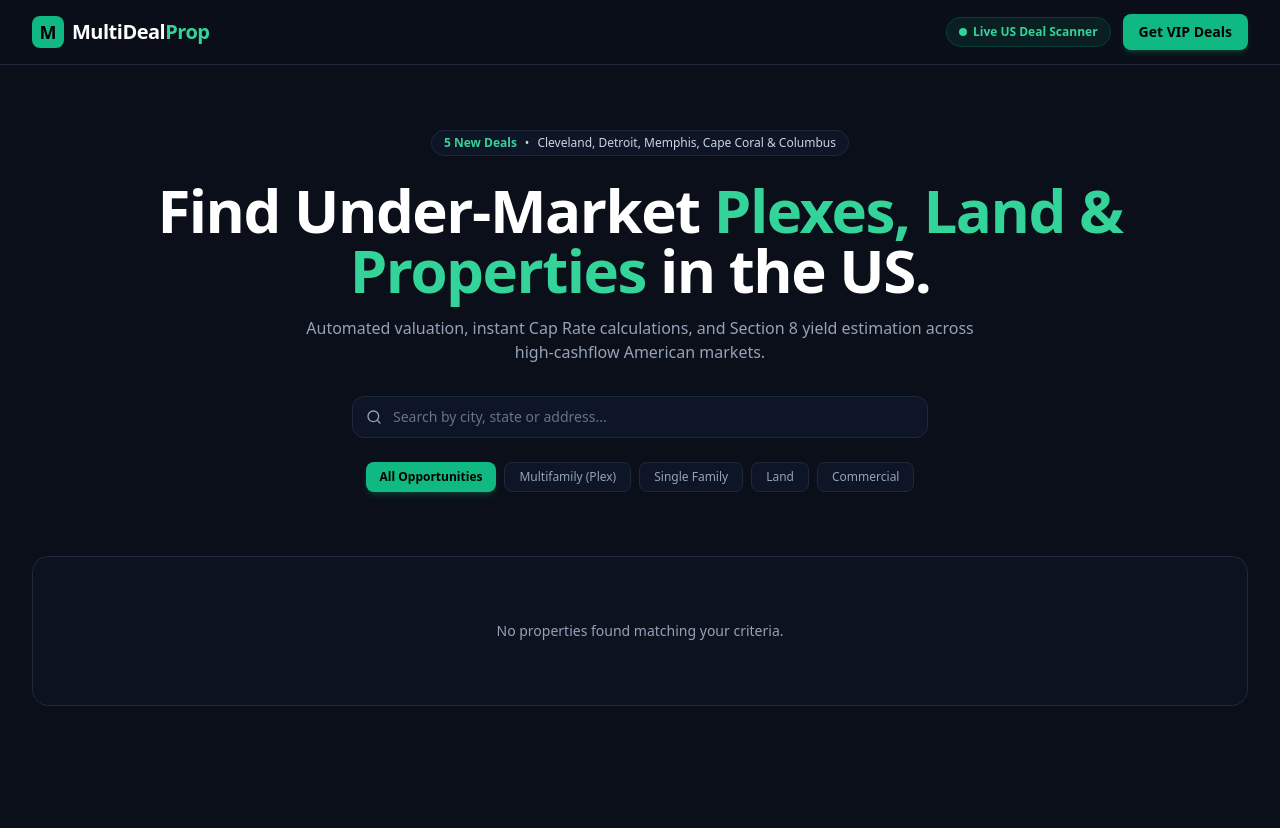
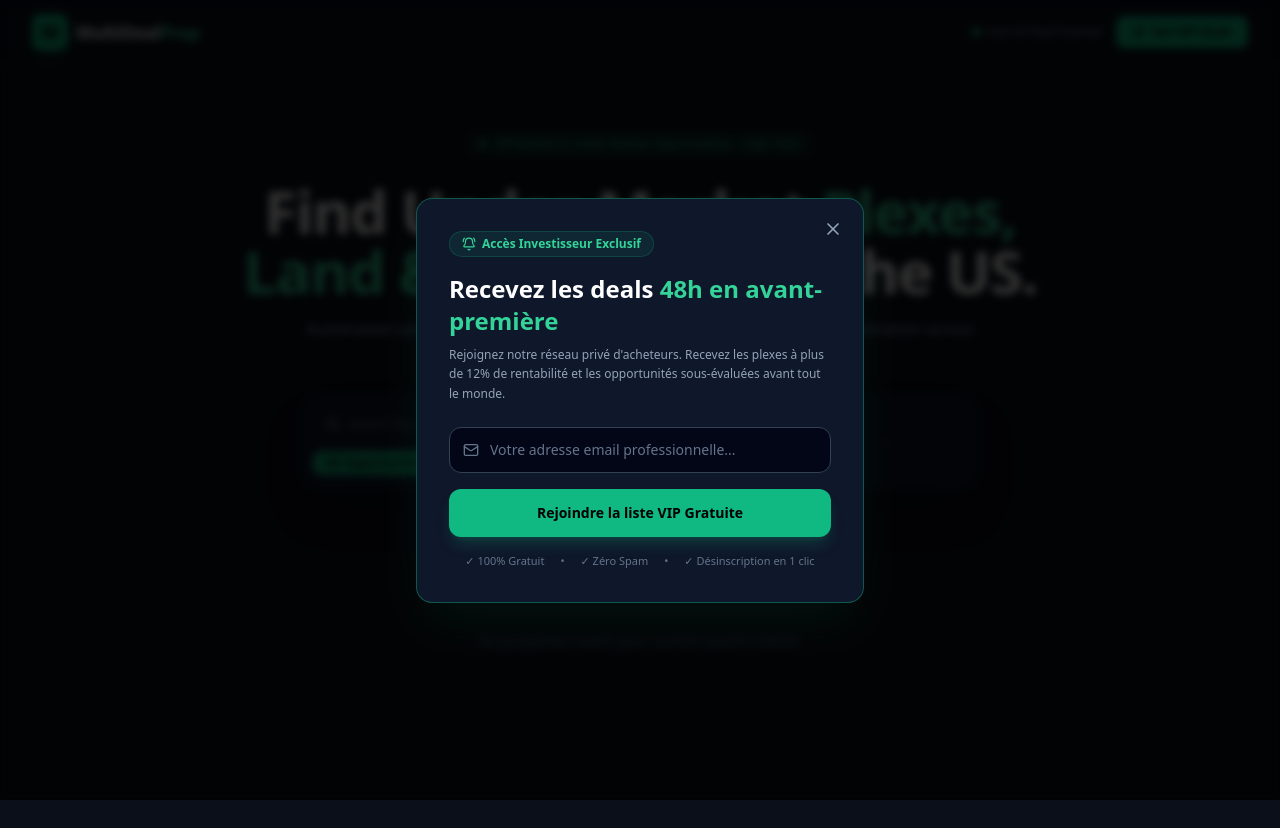
Before and after one commit to MultiDeal/multidealprop, a Next.js app: page / in a window 1280 px wide. Both pictures are taken after a click on the button "Get VIP Deals". Before the commit the page ends 802 px from the top, so only its background shows below. Built offline with nearby package versions, Linux system fonts and the light colour scheme; no server answers; the database is empty.

Commit message:
Refactor HomePage component and improve VIP modal

```diff
--- a/src/app/page.tsx
+++ b/src/app/page.tsx
@@ -4,22 +4,21 @@ import { useEffect, useState } from 'react';
 import { supabase } from '@/lib/supabase';
 import {
   Building2,
-  Home,
-  TreePine,
-  Store,
   MapPin,
-  Lock,
   ArrowUpRight,
   ShieldCheck,
   Search,
-  SlidersHorizontal
+  CheckCircle2,
+  Mail,
+  X,
+  Sparkles,
+  BellRing
 } from 'lucide-react';
 
 interface Deal {
   id: string;
-  listing_id: string;
   title: string;
-  property_type: 'plex' | 'single_family' | 'land' | 'commercial';
+  property_type: string;
   formatted_address: string;
   city: string;
   state: string;
@@ -32,6 +31,7 @@ interface Deal {
   deal_score: number;
   section8_eligible: boolean;
   is_vip_only: boolean;
+  image_url?: string;
 }
 
 export default function HomePage() {
@@ -40,154 +40,155 @@ export default function HomePage() {
   const [filterType, setFilterType] = useState<string>('all');
   const [searchCity, setSearchCity] = useState<string>('');
 
+  // États pour la modale VIP
+  const [isVipModalOpen, setIsVipModalOpen] = useState(false);
+  const [vipEmail, setVipEmail] = useState('');
+  const [vipSubmitting, setVipSubmitting] = useState(false);
+  const [vipSuccess, setVipSuccess] = useState(false);
+
   useEffect(() => {
     async function fetchDeals() {
-      setLoading(true);
       try {
-        let query = supabase
+        const { data, error } = await supabase
           .from('deals')
           .select('*')
           .order('deal_score', { ascending: false });
 
-        if (filterType !== 'all') {
-          query = query.eq('property_type', filterType);
-        }
-
-        const { data, error } = await query;
-        if (!error && data) {
-          setDeals(data as Deal[]);
-        }
+        if (error) throw error;
+        if (data) setDeals(data as Deal[]);
       } catch (err) {
         console.error('Error fetching deals:', err);
       } finally {
         setLoading(false);
       }
     }
+    fetchDeals();
+  }, []);
 
-    fetchDeals();
-  }, [filterType]);
+  const handleVipSubmit = async (e: React.FormEvent) => {
+    e.preventDefault();
+    if (!vipEmail) return;
+    setVipSubmitting(true);
 
-  const filteredDeals = deals.filter(deal => {
-    if (!searchCity) return true;
-    const match = `${deal.city} ${deal.state} ${deal.formatted_address}`.toLowerCase();
-    return match.includes(searchCity.toLowerCase());
-  });
-
-  const getPropertyIcon = (type: string) => {
-    switch (type) {
-      case 'plex':
-        return <Building2 className="w-4 h-4" />;
-      case 'single_family':
-        return <Home className="w-4 h-4" />;
-      case 'land':
-        return <TreePine className="w-4 h-4" />;
-      case 'commercial':
-        return <Store className="w-4 h-4" />;
-      default:
-        return <Building2 className="w-4 h-4" />;
+    try {
+      await supabase.from('leads').insert([
+        { email: vipEmail, interested_in: 'VIP Deals Club' }
+      ]);
+      setVipSuccess(true);
+    } catch (err) {
+      console.error('Error submitting VIP lead:', err);
+    } finally {
+      setVipSubmitting(false);
     }
   };
 
-  const getPropertyLabel = (type: string) => {
-    switch (type) {
-      case 'plex': return 'Multifamily (Plex)';
-      case 'single_family': return 'Single Family';
-      case 'land': return 'Land / Lot';
-      case 'commercial': return 'Commercial';
-      default: return type;
-    }
-  };
+  const filteredDeals = deals.filter(deal => {
+    const matchesType = filterType === 'all' || deal.property_type.toLowerCase() === filterType.toLowerCase();
+    const matchesCity = searchCity === '' ||
+      deal.city.toLowerCase().includes(searchCity.toLowerCase()) ||
+      deal.state.toLowerCase().includes(searchCity.toLowerCase()) ||
+      deal.title.toLowerCase().includes(searchCity.toLowerCase());
+    return matchesType && matchesCity;
+  });
 
   return (
-    <div className="min-h-screen bg-[#0B0F19] text-slate-100 selection:bg-emerald-500 selection:text-black">
+    <div className="min-h-screen bg-[#0B0F19] text-slate-100 selection:bg-emerald-500 selection:text-black relative">
       {/* Header */}
-      <header className="border-b border-slate-800 bg-[#0B0F19]/90 backdrop-blur-md sticky top-0 z-50">
+      <header className="border-b border-slate-800/80 bg-[#0B0F19]/80 backdrop-blur sticky top-0 z-40">
         <div className="max-w-7xl mx-auto px-4 sm:px-6 lg:px-8 h-16 flex items-center justify-between">
           <div className="flex items-center gap-2">
-            <div className="h-8 w-8 rounded-lg bg-emerald-500 flex items-center justify-center font-black text-black text-lg">
+            <div className="bg-emerald-500 text-black font-black text-xl w-9 h-9 rounded-lg flex items-center justify-center shadow-lg shadow-emerald-500/20">
               M
             </div>
-            <span className="text-xl font-bold tracking-tight text-white">
-              MultiDeal<span className="text-emerald-400">Prop</span>
-            </span>
+            <span className="font-extrabold text-lg tracking-tight text-white">MultiDeal<span className="text-emerald-400">Prop</span></span>
           </div>
-
           <div className="flex items-center gap-3">
-            <span className="hidden sm:inline-flex items-center gap-1.5 text-xs font-semibold text-emerald-400 bg-emerald-500/10 px-3 py-1.5 rounded-full border border-emerald-500/20">
-              <span className="w-2 h-2 rounded-full bg-emerald-400 animate-pulse" />
+            <span className="text-xs text-slate-400 hidden sm:inline-flex items-center gap-1.5">
+              <span className="w-2 h-2 rounded-full bg-emerald-400 animate-pulse"></span>
               Live US Deal Scanner
             </span>
-            <button className="bg-emerald-500 hover:bg-emerald-400 text-black font-semibold text-xs sm:text-sm px-4 py-2 rounded-lg transition-all shadow-md shadow-emerald-500/20">
-              Get VIP Deals
+            <button
+              onClick={() => {
+                setVipSuccess(false);
+                setIsVipModalOpen(true);
+              }}
+              className="bg-emerald-500 hover:bg-emerald-400 text-black font-bold text-xs px-4 py-2 rounded-lg transition-all shadow-md shadow-emerald-500/10 flex items-center gap-1.5 cursor-pointer"
+            >
+              <Sparkles className="w-3.5 h-3.5" /> Get VIP Deals
             </button>
           </div>
         </div>
       </header>
 
       {/* Hero Section */}
-      <section className="py-12 sm:py-16 px-4 max-w-5xl mx-auto text-center">
-        <div className="inline-flex items-center gap-2 px-3 py-1 rounded-full border border-slate-800 bg-slate-900/90 text-slate-300 text-xs font-medium mb-6">
-          <span className="text-emerald-400 font-bold">5 New Deals</span>
-          <span>•</span>
-          <span>Cleveland, Detroit, Memphis, Cape Coral & Columbus</span>
+      <section className="py-12 sm:py-16 text-center px-4 max-w-4xl mx-auto">
+        <div className="inline-flex items-center gap-2 px-3 py-1 rounded-full border border-emerald-500/20 bg-emerald-500/10 text-emerald-400 text-xs font-medium mb-6">
+          <span className="w-1.5 h-1.5 rounded-full bg-emerald-400"></span>
+          Off-Market & Under-Market Opportunities • High Yield
         </div>
-
-        <h1 className="text-3xl sm:text-5xl lg:text-6xl font-extrabold tracking-tight text-white leading-tight">
+        <h1 className="text-3xl sm:text-5xl lg:text-6xl font-black tracking-tight text-white mb-4">
           Find Under-Market <span className="text-emerald-400">Plexes, Land & Properties</span> in the US.
         </h1>
-
-        <p className="mt-4 text-sm sm:text-base text-slate-400 max-w-2xl mx-auto">
+        <p className="text-slate-400 text-sm sm:text-base max-w-2xl mx-auto mb-8 leading-relaxed">
           Automated valuation, instant Cap Rate calculations, and Section 8 yield estimation across high-cashflow American markets.
         </p>
 
-        {/* Search & Filters */}
-        <div className="mt-8 flex flex-col sm:flex-row items-center justify-center gap-3 max-w-xl mx-auto">
-          <div className="relative w-full">
-            <Search className="w-4 h-4 absolute left-3.5 top-1/2 -translate-y-1/2 text-slate-400" />
+        {/* Search & Filter Bar */}
+        <div className="bg-slate-900/90 border border-slate-800 p-2 rounded-2xl max-w-2xl mx-auto shadow-2xl backdrop-blur">
+          <div className="flex items-center px-3 py-2">
+            <Search className="w-4 h-4 text-slate-400 mr-2" />
             <input
               type="text"
               placeholder="Search by city, state or address..."
               value={searchCity}
               onChange={(e) => setSearchCity(e.target.value)}
-              className="w-full bg-slate-900/90 border border-slate-800 rounded-xl pl-10 pr-4 py-2.5 text-sm text-white placeholder-slate-500 focus:outline-none focus:border-emerald-500"
+              className="bg-transparent border-none outline-none text-xs sm:text-sm text-slate-200 placeholder-slate-500 w-full"
             />
           </div>
+          <div className="flex items-center gap-1.5 pt-2 border-t border-slate-800/80 overflow-x-auto pb-1 text-xs">
+            <button
+              onClick={() => setFilterType('all')}
+              className={`px-3 py-1 rounded-lg transition-colors whitespace-nowrap cursor-pointer ${filterType === 'all' ? 'bg-emerald-500 text-black font-semibold' : 'text-slate-400 hover:text-slate-200'}`}
+            >
+              All Opportunities
+            </button>
+            <button
+              onClick={() => setFilterType('plex')}
+              className={`px-3 py-1 rounded-lg transition-colors whitespace-nowrap cursor-pointer ${filterType === 'plex' ? 'bg-emerald-500 text-black font-semibold' : 'text-slate-400 hover:text-slate-200'}`}
+            >
+              Multifamily (Plex)
+            </button>
+            <button
+              onClick={() => setFilterType('single_family')}
+              className={`px-3 py-1 rounded-lg transition-colors whitespace-nowrap cursor-pointer ${filterType === 'single_family' ? 'bg-emerald-500 text-black font-semibold' : 'text-slate-400 hover:text-slate-200'}`}
+            >
+              Single Family
+            </button>
+            <button
+              onClick={() => setFilterType('land')}
+              className={`px-3 py-1 rounded-lg transition-colors whitespace-nowrap cursor-pointer ${filterType === 'land' ? 'bg-emerald-500 text-black font-semibold' : 'text-slate-400 hover:text-slate-200'}`}
+            >
+              Land
+            </button>
+            <button
+              onClick={() => setFilterType('commercial')}
+              className={`px-3 py-1 rounded-lg transition-colors whitespace-nowrap cursor-pointer ${filterType === 'commercial' ? 'bg-emerald-500 text-black font-semibold' : 'text-slate-400 hover:text-slate-200'}`}
+            >
+              Commercial
+            </button>
           </div>
-
-        {/* Filter Badges */}
-        <div className="flex flex-wrap justify-center gap-2 mt-6">
-          {[
-            { label: 'All Opportunities', value: 'all' },
-            { label: 'Multifamily (Plex)', value: 'plex' },
-            { label: 'Single Family', value: 'single_family' },
-            { label: 'Land', value: 'land' },
-            { label: 'Commercial', value: 'commercial' }
-          ].map((tab) => (
-            <button
-              key={tab.value}
-              onClick={() => setFilterType(tab.value)}
-              className={`px-3.5 py-1.5 text-xs font-medium rounded-lg transition-all ${
-                filterType === tab.value
-                  ? 'bg-emerald-500 text-black font-semibold shadow-md shadow-emerald-500/20'
-                  : 'bg-slate-900/80 border border-slate-800 text-slate-400 hover:text-white hover:border-slate-700'
-              }`}
-            >
-              {tab.label}
-            </button>
-          ))}
         </div>
       </section>
 
-      {/* Main Grid */}
+      {/* Deals Grid */}
       <main className="max-w-7xl mx-auto px-4 sm:px-6 lg:px-8 pb-24">
         {loading ? (
-          <div className="text-center py-20 text-slate-500">
-            <div className="animate-spin w-8 h-8 border-2 border-emerald-500 border-t-transparent rounded-full mx-auto mb-3" />
-            Scanning US database...
+          <div className="text-center py-20 text-slate-500 text-sm">
+            Scanning multi-family databases & calculating yields...
           </div>
         ) : filteredDeals.length === 0 ? (
-          <div className="text-center py-16 bg-slate-900/40 rounded-2xl border border-slate-800">
-            <p className="text-slate-400 text-sm">No properties found matching your criteria.</p>
+          <div className="text-center py-20 text-slate-500 text-sm">
+            No properties match your current search criteria.
           </div>
         ) : (
           <div className="grid grid-cols-1 md:grid-cols-2 lg:grid-cols-3 gap-6">
@@ -199,37 +200,47 @@ export default function HomePage() {
               return (
                 <div
                   key={deal.id}
-                  className="bg-slate-900/70 border border-slate-800/90 hover:border-slate-700 rounded-2xl p-5 flex flex-col justify-between transition-all duration-200 hover:shadow-xl hover:shadow-emerald-500/5 relative overflow-hidden group"
+                  className="bg-slate-900/60 border border-slate-800/80 hover:border-slate-700 transition-all rounded-2xl overflow-hidden group hover:shadow-xl hover:shadow-emerald-950/20 flex flex-col justify-between"
                 >
-                  {deal.is_vip_only && (
-                    <div className="absolute top-0 right-0 bg-amber-500 text-black text-[10px] font-bold px-3 py-1 rounded-bl-lg flex items-center gap-1 uppercase tracking-wider">
-                      <Lock className="w-3 h-3" /> VIP 24h Early Access
+                  {/* Property Image Header */}
+                  <div className="relative h-48 w-full bg-slate-800 overflow-hidden">
+                    <img
+                      src={deal.image_url || 'https://images.unsplash.com/photo-1568605117036-5fe5e7bab0b7?auto=format&fit=crop&w=800&q=80'}
+                      alt={deal.title}
+                      className="w-full h-full object-cover group-hover:scale-105 transition-transform duration-500"
+                    />
+                    <div className="absolute inset-0 bg-gradient-to-t from-slate-950/90 via-transparent to-transparent"></div>
+
+                    {/* Badges on Image */}
+                    <div className="absolute top-3 left-3 flex items-center gap-2">
+                      <span className="text-[10px] font-semibold text-slate-200 bg-slate-900/80 backdrop-blur px-2.5 py-1 rounded-md border border-slate-700/50 uppercase">
+                        {deal.property_type}
+                      </span>
                     </div>
-                  )}
 
-                  <div>
-                    {/* Header tags */}
-                    <div className="flex items-center justify-between mb-3">
-                      <span className="inline-flex items-center gap-1.5 text-xs font-medium text-slate-300 bg-slate-800 px-2.5 py-1 rounded-md">
-                        {getPropertyIcon(deal.property_type)}
-                        {getPropertyLabel(deal.property_type)}
-                      </span>
-                      <span className="text-xs font-bold text-emerald-400 bg-emerald-500/10 border border-emerald-500/20 px-2.5 py-0.5 rounded-full">
+                    <div className="absolute top-3 right-3">
+                      <span className="text-[10px] font-bold text-emerald-400 bg-slate-900/90 backdrop-blur border border-emerald-500/40 px-2.5 py-1 rounded-full">
                         Score: {deal.deal_score}/100
                       </span>
                     </div>
 
-                    {/* Title & Address */}
-                    <h3 className="text-base font-bold text-white group-hover:text-emerald-400 transition-colors line-clamp-1">
+                    <div className="absolute bottom-3 left-3 right-3 flex items-center justify-between text-xs">
+                      <span className="flex items-center gap-1 text-slate-300 truncate">
+                        <MapPin className="w-3.5 h-3.5 text-slate-400 flex-shrink-0" />
+                        {deal.city}, {deal.state} {deal.zip_code}
+                      </span>
+                    </div>
+                  </div>
+
+                  <div className="p-5 flex flex-col justify-between flex-1">
+                    <div>
+                      <h3 className="font-bold text-base text-white group-hover:text-emerald-400 transition-colors line-clamp-1">
                         {deal.title}
                       </h3>
-                    <div className="flex items-center gap-1 text-xs text-slate-400 mt-1">
-                      <MapPin className="w-3.5 h-3.5 text-slate-500 flex-shrink-0" />
-                      <span className="truncate">{deal.formatted_address}, {deal.city}, {deal.state} {deal.zip_code}</span>
                     </div>
 
-                    {/* Price comparison box */}
-                    <div className="mt-4 grid grid-cols-2 gap-2 bg-slate-950/70 border border-slate-800/80 p-3 rounded-xl">
+                    {/* Financial Matrix */}
+                    <div className="mt-4 grid grid-cols-2 gap-2 bg-slate-950/50 p-3 rounded-xl border border-slate-800/50">
                       <div>
                         <div className="text-[10px] text-slate-400 uppercase font-medium">List Price</div>
                         <div className="text-base font-bold text-white">${Number(deal.price).toLocaleString()}</div>
@@ -238,36 +249,21 @@ export default function HomePage() {
                         <div className="text-[10px] text-slate-400 uppercase font-medium">Est. Value</div>
                         <div className="text-base font-bold text-emerald-400">
                           ${Number(deal.estimated_market_value).toLocaleString()}
-                          {discount > 0 && (
-                            <span className="text-[10px] text-emerald-400/80 ml-1 font-normal">(-{discount}%)</span>
-                          )}
+                          {discount > 0 && <span className="text-[10px] ml-1 text-emerald-500">(-{discount}%)</span>}
                         </div>
                       </div>
+                      <div className="pt-2 border-t border-slate-800/40">
+                        <div className="text-[10px] text-slate-400 uppercase font-medium">Cap Rate</div>
+                        <div className="text-xs font-semibold text-emerald-400">{deal.cap_rate}%</div>
                       </div>
-
-                    {/* Metrics grid */}
-                    <div className="mt-4 grid grid-cols-3 gap-2 text-center border-t border-slate-800/60 pt-3">
-                      <div>
-                        <div className="text-[10px] text-slate-500 uppercase font-medium">Cap Rate</div>
-                        <div className="text-sm font-semibold text-emerald-400">
-                          {Number(deal.cap_rate) > 0 ? `${deal.cap_rate}%` : 'N/A'}
-                        </div>
-                      </div>
-                      <div>
-                        <div className="text-[10px] text-slate-500 uppercase font-medium">Monthly Rent</div>
-                        <div className="text-sm font-semibold text-white">
-                          {Number(deal.monthly_rent_estimate) > 0 ? `$${Number(deal.monthly_rent_estimate).toLocaleString()}` : 'N/A'}
-                        </div>
-                      </div>
-                      <div>
-                        <div className="text-[10px] text-slate-500 uppercase font-medium">Units</div>
-                        <div className="text-sm font-semibold text-white">{deal.units_count}</div>
-                      </div>
+                      <div className="pt-2 border-t border-slate-800/40">
+                        <div className="text-[10px] text-slate-400 uppercase font-medium">Monthly Rent</div>
+                        <div className="text-xs font-semibold text-white">${Number(deal.monthly_rent_estimate).toLocaleString()}</div>
                       </div>
                     </div>
 
                     {/* Card Footer */}
-<div className="mt-5 pt-3 border-t border-slate-800/80 flex items-center justify-between">
+                    <div className="mt-4 pt-3 border-t border-slate-800/80 flex items-center justify-between">
                       {deal.section8_eligible ? (
                         <span className="text-[11px] font-medium text-emerald-400 flex items-center gap-1">
                           <ShieldCheck className="w-3.5 h-3.5" /> Section 8
@@ -283,11 +279,89 @@ export default function HomePage() {
                       </a>
                     </div>
                   </div>
+                </div>
               );
             })}
           </div>
         )}
       </main>
+
+      {/* POPUP / MODALE VIP */}
+      {isVipModalOpen && (
+        <div className="fixed inset-0 z-50 flex items-center justify-center p-4 bg-black/80 backdrop-blur-sm animate-fade-in">
+          <div className="bg-slate-900 border border-emerald-500/40 rounded-2xl max-w-md w-full p-6 sm:p-8 relative shadow-2xl shadow-emerald-500/10">
+            {/* Bouton Fermer */}
+            <button
+              onClick={() => setIsVipModalOpen(false)}
+              className="absolute top-4 right-4 text-slate-400 hover:text-white p-1 rounded-lg transition-colors cursor-pointer"
+            >
+              <X className="w-5 h-5" />
+            </button>
+
+            {vipSuccess ? (
+              <div className="text-center py-4">
+                <div className="w-14 h-14 bg-emerald-500/10 border border-emerald-500/30 rounded-full flex items-center justify-center mx-auto mb-4">
+                  <CheckCircle2 className="w-8 h-8 text-emerald-400" />
+                </div>
+                <h3 className="text-xl font-bold text-white mb-2">Bienvenue au Club VIP !</h3>
+                <p className="text-xs text-slate-300 leading-relaxed mb-6">
+                  Votre accès prioritaire est activé. Vous recevrez nos meilleures opportunités off-market 48h avant leur publication publique.
+                </p>
+                <button
+                  onClick={() => setIsVipModalOpen(false)}
+                  className="w-full bg-slate-800 hover:bg-slate-700 text-white font-semibold text-xs py-3 rounded-xl transition-all cursor-pointer"
+                >
+                  Fermer
+                </button>
+              </div>
+            ) : (
+              <div>
+                <div className="inline-flex items-center gap-1.5 text-xs font-semibold text-emerald-400 bg-emerald-500/10 border border-emerald-500/20 px-3 py-1 rounded-full mb-4">
+                  <BellRing className="w-3.5 h-3.5" /> Accès Investisseur Exclusif
+                </div>
+
+                <h2 className="text-xl sm:text-2xl font-black text-white mb-2">
+                  Recevez les deals <span className="text-emerald-400">48h en avant-première</span>
+                </h2>
+
+                <p className="text-xs text-slate-400 leading-relaxed mb-6">
+                  Rejoignez notre réseau privé d'acheteurs. Recevez les plexes à plus de 12% de rentabilité et les opportunités sous-évaluées avant tout le monde.
+                </p>
+
+                <form onSubmit={handleVipSubmit} className="space-y-4">
+                  <div className="relative">
+                    <Mail className="w-4 h-4 absolute left-3.5 top-1/2 -translate-y-1/2 text-slate-500" />
+                    <input
+                      type="email"
+                      required
+                      placeholder="Votre adresse email professionnelle..."
+                      value={vipEmail}
+                      onChange={(e) => setVipEmail(e.target.value)}
+                      className="w-full bg-slate-950 border border-slate-700 focus:border-emerald-500 rounded-xl pl-10 pr-4 py-3 text-xs sm:text-sm text-white placeholder-slate-500 outline-none transition-colors"
+                    />
+                  </div>
+
+                  <button
+                    type="submit"
+                    disabled={vipSubmitting}
+                    className="w-full bg-emerald-500 hover:bg-emerald-400 text-black font-extrabold text-xs sm:text-sm py-3.5 rounded-xl transition-all shadow-lg shadow-emerald-500/20 cursor-pointer disabled:opacity-50"
+                  >
+                    {vipSubmitting ? 'Inscription...' : 'Rejoindre la liste VIP Gratuite'}
+                  </button>
+                </form>
+
+                <div className="mt-4 flex items-center justify-center gap-4 text-[11px] text-slate-500">
+                  <span>✓ 100% Gratuit</span>
+                  <span>•</span>
+                  <span>✓ Zéro Spam</span>
+                  <span>•</span>
+                  <span>✓ Désinscription en 1 clic</span>
+                </div>
+              </div>
+            )}
+          </div>
+        </div>
+      )}
     </div>
   );
 }
```
Lines whose indentation alone changed are shown as unchanged.
